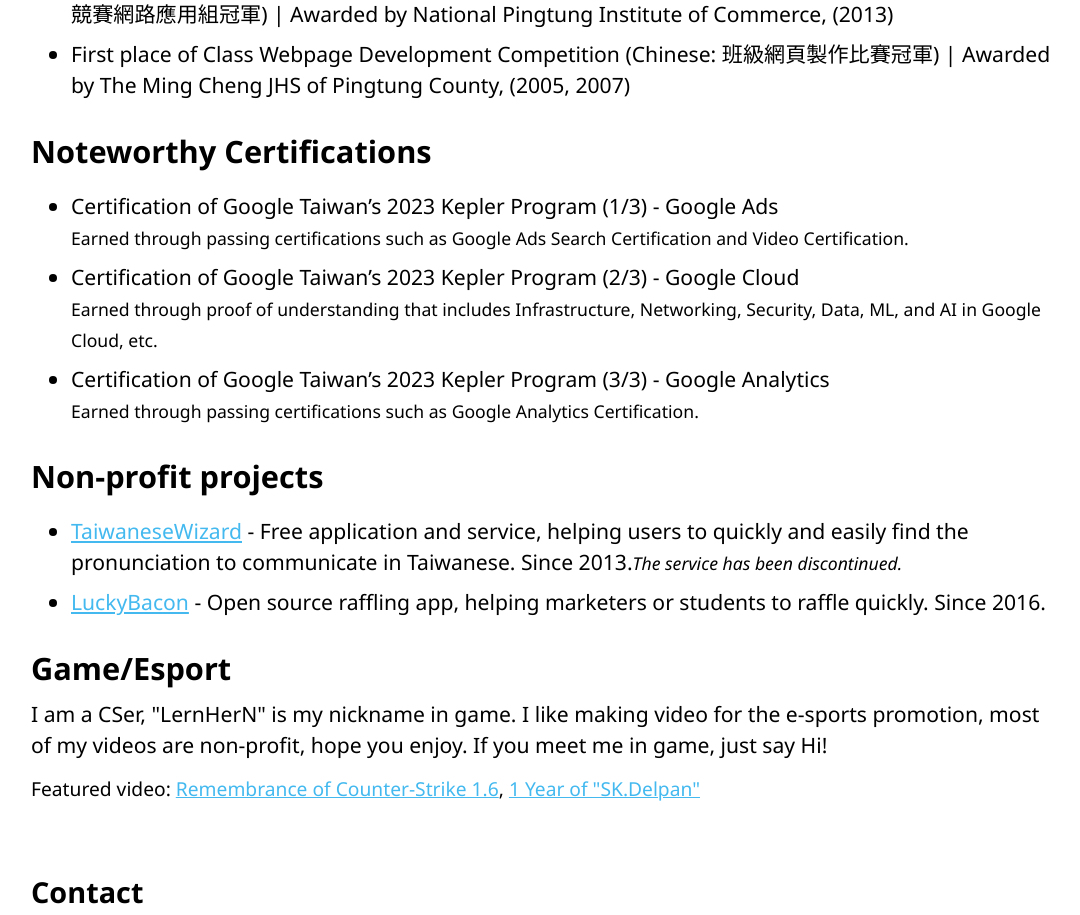
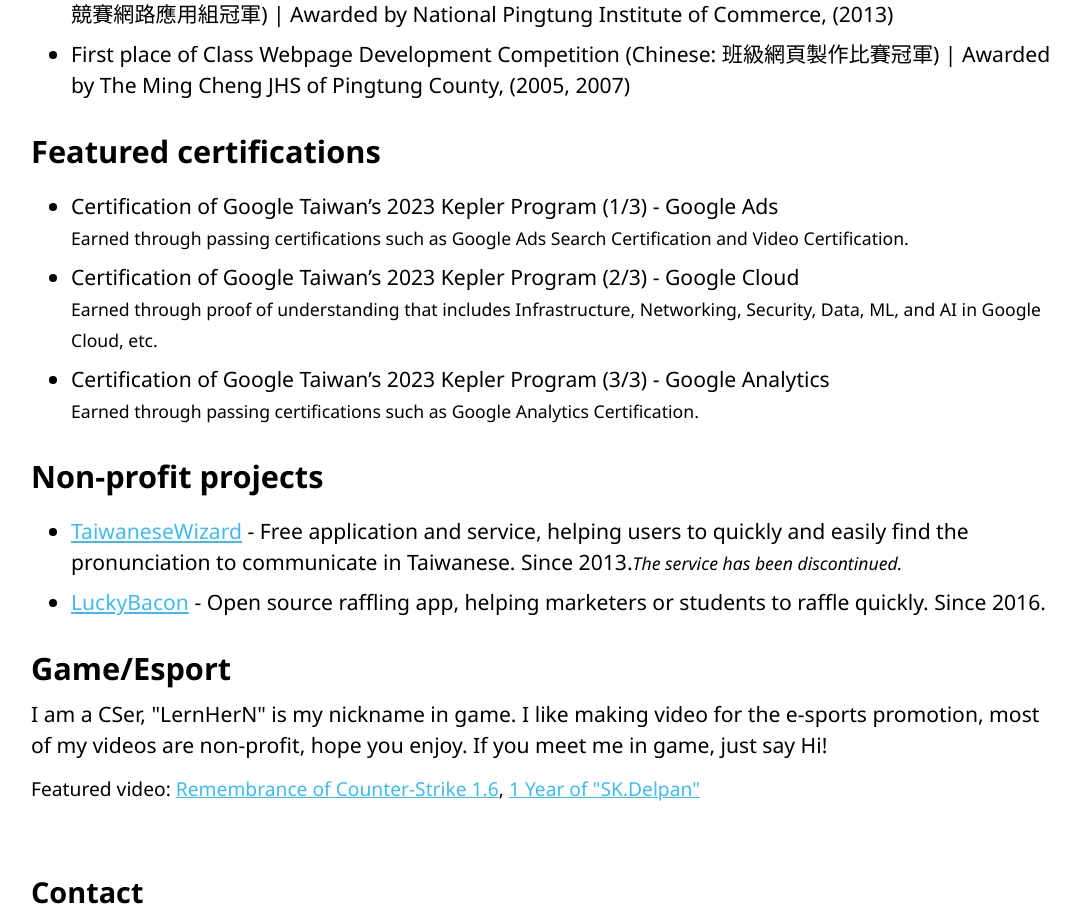
Before and after one commit to baconbao/baconbao.github.io, a Next.js app: page /en-us in a window 1280 px wide. Shown: the part 2840-3755 px from the top of the page, without its empty margins (97-1177 px from the left). Built offline with nearby package versions, Linux system fonts and the light colour scheme.

Commit message:
fix: upper case issue on a title

```diff
--- a/data/en-us.js
+++ b/data/en-us.js
@@ -333,7 +333,7 @@
         },
     },
     certification: {
-        title: 'Noteworthy Certifications',
+        title: 'Featured certifications',
         items: [
             {
                 maintitle: 'Certification of Google Taiwan’s 2023 Kepler Program (1/3) - Google Ads',
```
